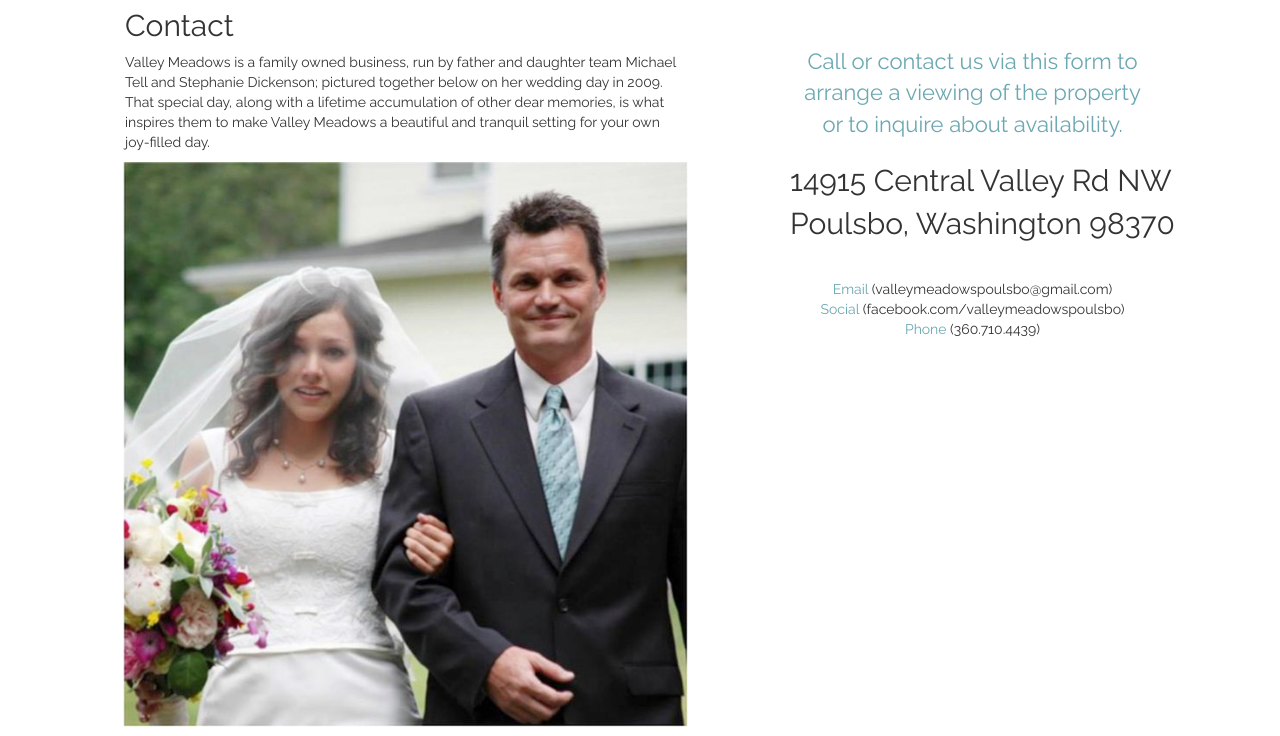
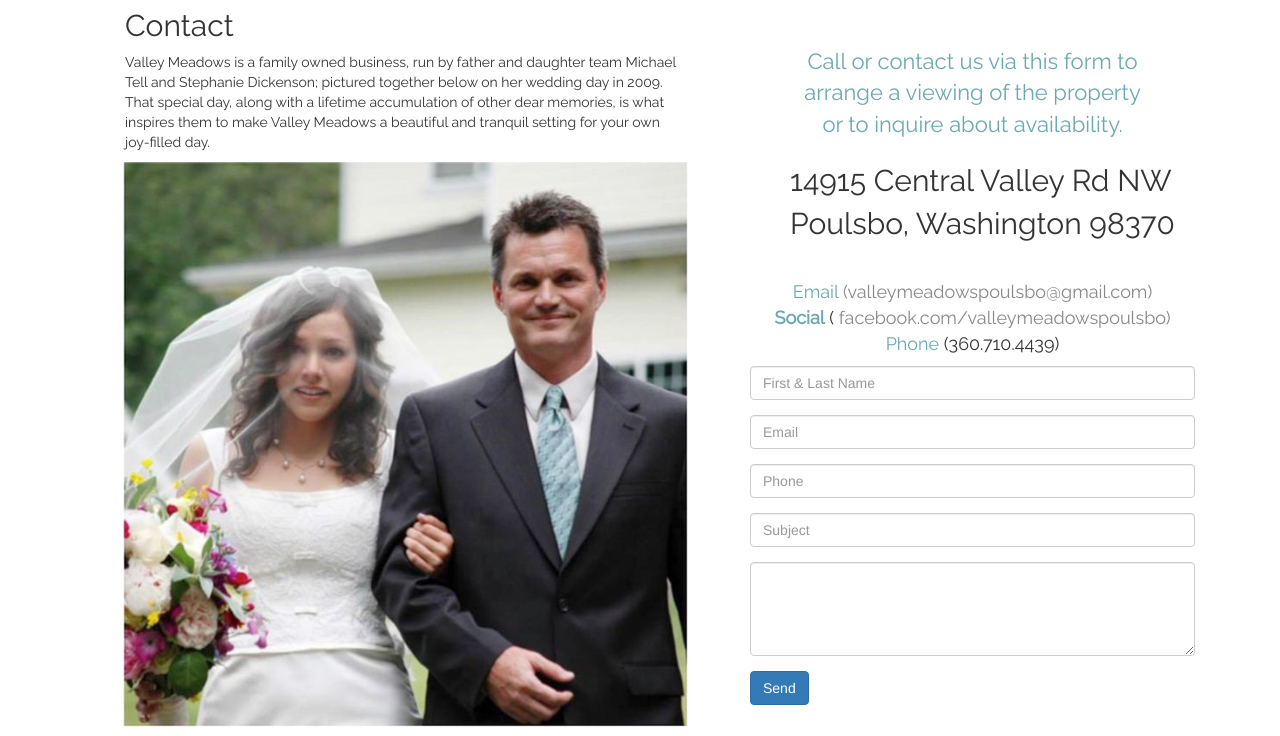
Before and after one commit to andycarver/valleymeadows, a plain HTML site: page contact.html in a window 1280 px wide. Shown: the part 1083-1819 px from the top of the page. Drawn offline with nearby package versions, Linux system fonts and the light colour scheme.

Commit message:
update to contact.htm and contact.css

```diff
--- a/contact.html
+++ b/contact.html
@@ -50,9 +50,48 @@
 			to arrange a viewing of the property or to inquire about availability.</p>
 			<h2 class="valley-address text-left"><address>14915 Central Valley Rd NW
 			Poulsbo, Washington 98370</address></h2>
-			<p class="contact-info text-center"><span style="color:#6ba8b2">Email</span> (valleymeadowspoulsbo@gmail.com)</br>
-			<span style="color:#6ba8b2">Social</span> (facebook.com/valleymeadowspoulsbo)</br>
+			<p class="contact-info text-center"><span style="color:#6ba8b2">Email</span> <a href="mailto:valleymeadowspoulsbo@gmail.com" target="_top">(valleymeadowspoulsbo@gmail.com)</a></br>
+			<span style="color:#6ba8b2"><strong>Social</strong></span> (<a href="http://facebook.com/valleymeadowspoulsbo"> facebook.com/valleymeadowspoulsbo)</a></br>
 			<span style="color:#6ba8b2">Phone</span> (360.710.4439)</p>
+	<!-- Contact Form -->
+	<form class="form-horizontal" role="form" method="post" action="index.php">
+		<div class="form-group">
+			<div class="col-sm-12">
+				<input type="text" class="form-control" id="name" name="name" placeholder="First & Last Name" value="">
+			</div>
+		</div>
+		<div class="form-group">
+			<div class="col-sm-12">
+				<input type="email" class="form-control" id="email" name="email" placeholder="Email" value="">
+			</div>
+		</div>
+		<div class="form-group">
+			<div class="col-sm-12">
+				<input type="text" class="form-control bfh-phone" data-format="(ddd) ddd-dddd" placeholder="Phone">
+			</div>
+		</div>
+		<div class="form-group">
+			<div class="col-sm-12">
+				<input type="text" class="form-control" id="name" name="name" placeholder="Subject" value="">
+			</div>
+		</div>
+		<div class="form-group">
+			<div class="col-sm-12">
+				<textarea class="form-control" rows="4" name="message"></textarea>
+			</div>
+		</div>
+		<div class="form-group">
+			<div class="col-sm-10">
+				<input id="submit" name="submit" type="submit" value="Send" class="btn btn-primary">
+			</div>
+		</div>
+		<div class="form-group">
+			<div class="col-sm-10 col-sm-offset-2">
+				<! Will be used to display an alert to the user>
+			</div>
+			</div>
+			</form>
+	<!-- End of Contact Form -->
 		</div>
 	  </div>
 	</div>
--- a/styles/contact.css
+++ b/styles/contact.css
@@ -13,3 +13,12 @@ h2, p {
 .valley-address {
 	padding-left: 9%;
 }
+
+.contact-info {
+	font-size: 18px;
+}
+
+.contact-info a {
+	font-style: none;
+	color: #888888;
+}
```
